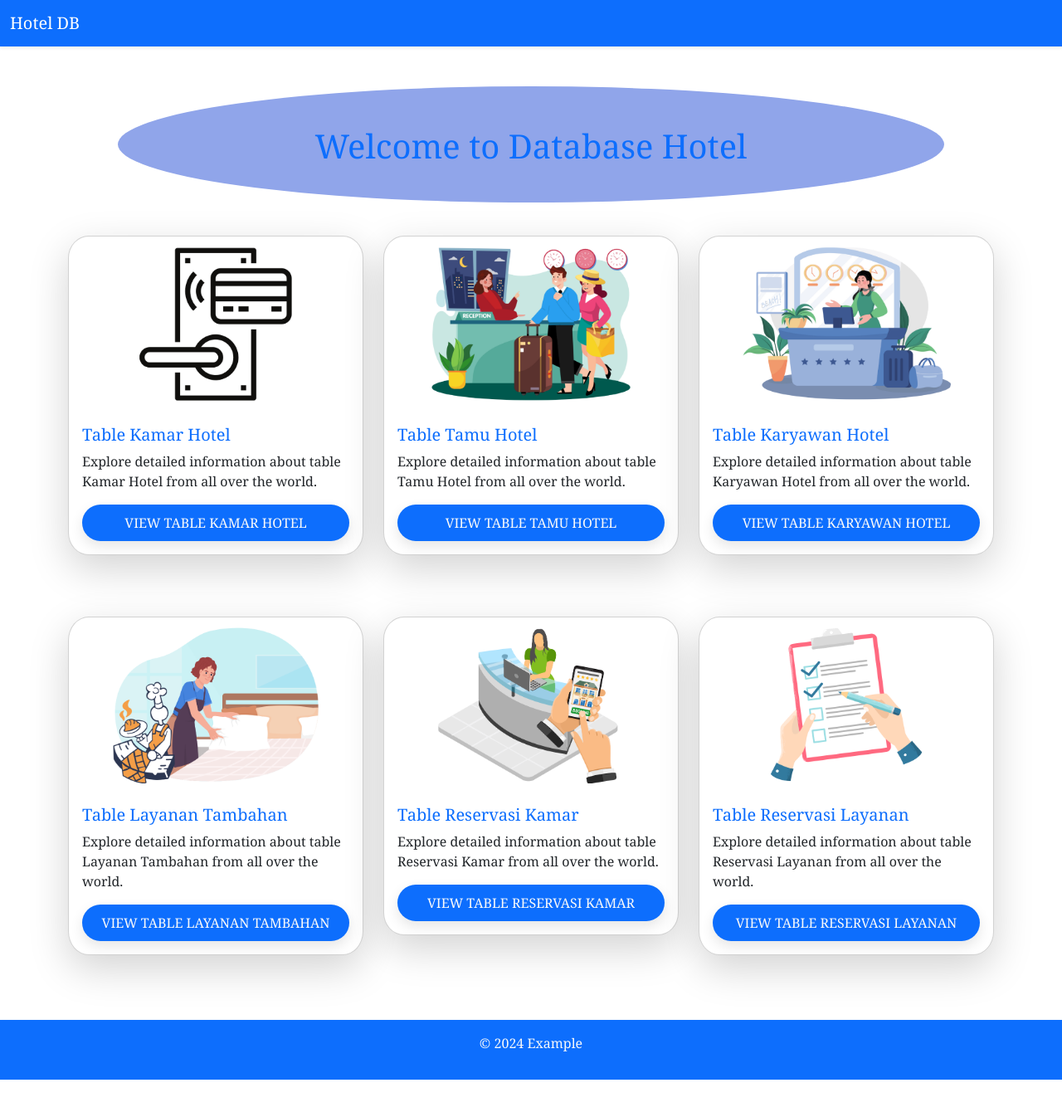
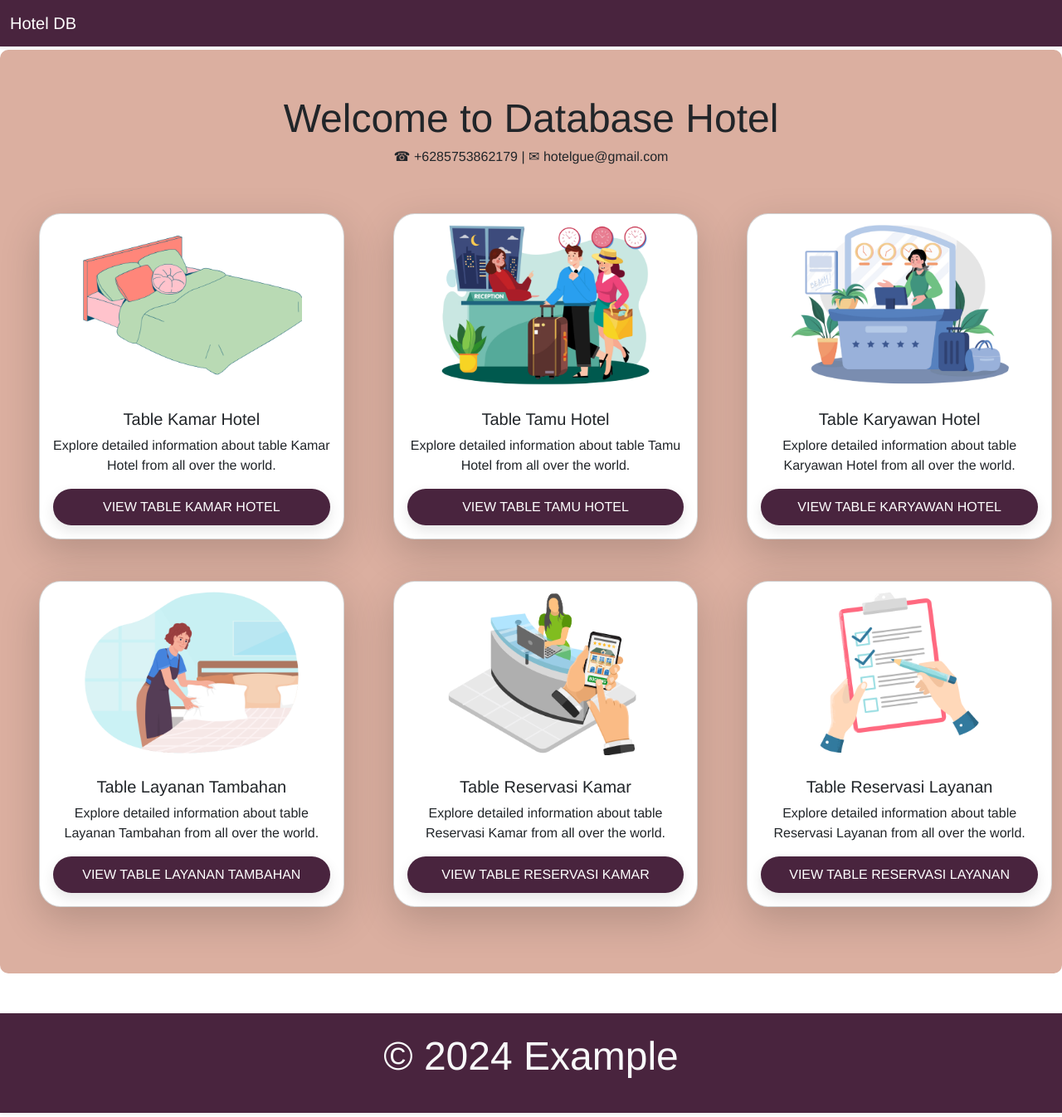
Before and after one commit to naufalfzml/Project-Akhir-BasisData, a Flask app: page / in a window 1280 px wide. Shown: the whole page at 83% size. Before the commit the page ends 1301 px from the top, so only its background shows below. Run offline with Flask 3, Linux system fonts and the light colour scheme.

Commit message:
home styling

```diff
--- a/app/static/home.css
+++ b/app/static/home.css
@@ -1,18 +1,46 @@
 body, html {
-  /* font-family: 'Franklin Gothic Medium', 'Arial Narrow', Arial, sans-serif; */
-  font-family: Cambria, Cochin, Georgia, Times, 'Times New Roman', serif;
+  font-family: 'Franklin Gothic Medium', 'Arial Narrow', Arial, sans-serif;
 }
+
+.bg-lilac {
+  background-color: #49243E;
+}
+
+.text-center {
+  font-size: 48px;
+  margin-bottom: 5px;
+}
+
+.info {
+  text-align: center;
+  opacity: 0;
+  transform: translateY(50px);
+  animation: slideUp 1s ease-out forwards;
+}
+
 .card {
-  width: 100%;
-  max-width: 400px;
+  max-width: 500px;
   margin-top: 20px;
   margin-bottom: 30px;
+  margin-left: 35px;
   transition: transform 0.3s ease, box-shadow 0.3s ease;
+  opacity: 0;
+  transform: translateY(50px);
+  animation: slideUp 3s ease-out forwards;
 }
 
 .card:hover {
   transform: scale(1.1);
-  box-shadow: 0px 10px 20px rgba(0,0,0,0.1);
+  box-shadow: 0px 10px 20px rgba(0,0,0,0.2);
+}
+
+.card-title {
+  text-align: center;
+  text-decoration: #DBAFA0;
+}
+
+.card-text {
+  text-align: center;
 }
 
 h1 {
@@ -23,6 +51,19 @@ h1 {
   animation: slideUp 1s ease-out forwards;
 }
 
+.container {
+  width: 100vw;
+  max-width: 100%;
+  background-color: #DBAFA0;
+  border-radius: 10px;
+  margin-top: 1px;
+}
+
+.container-title {
+  padding: 50px;
+  padding-bottom: 20px;
+}
+
 @keyframes slideUp {
   to {
     opacity: 1;
@@ -30,28 +71,24 @@ h1 {
   }
 }
 
-.container-title {
-  max-width: 100%;
-  margin: 20px 60px;
-  justify-content: center;
-  padding: 20px;
-  background: #90a5ea;
-  border-radius: 50%;
-}
-
 .btn {
-  color: #fafafa;
+  color: white;
   text-transform: uppercase;
   padding: 10px 20px;
   border-radius: 40px;
   border: 2px solid #fafafa;
   box-shadow: 0 0.4em 1em rgba(0,0,0,0.1);
-  border: navy;
+  border: #49243E;
 }
 
-.btn-primary:hover {
+.btn-lilac {
+  background-color: #49243E;
+}
+
+.btn-lilac:hover {
   background-color: white;
-  color: rgb(54, 54, 184);
+  color: #49243E;
+  border: 2px solid #49243E;
 }
 
 .col {
@@ -67,3 +104,8 @@ h1 {
 .card {
   border-radius: 7%;
 }
+
+.row {
+  margin-bottom: 10px;
+  padding-bottom: 50px;
+}
--- a/app/templates/KamarHotel/createKamarHotel.html
+++ b/app/templates/KamarHotel/createKamarHotel.html
@@ -11,9 +11,9 @@
   <body>
 
     <header>
-      <nav class="navbar navbar-expand-lg navbar-dark bg-primary shadow-sm">
+      <nav class="navbar navbar-expand-lg navbar-light bg-primary shadow-sm">
         <div class="container-fluid">
-          <a class="navbar-brand" href="/">EXAMPLE</a>
+          <a class="navbar-brand" href="/">HOTEL DB</a>
           <button class="navbar-toggler" type="button" data-bs-toggle="collapse" data-bs-target="#navbarNav" aria-controls="navbarNav" aria-expanded="false" aria-label="Toggle navigation">
             <span class="navbar-toggler-icon"></span>
           </button>
--- a/app/templates/KamarHotel/tableKamarHotel.html
+++ b/app/templates/KamarHotel/tableKamarHotel.html
@@ -11,7 +11,7 @@
   <body>
 
     <header>
-      <nav class="navbar navbar-expand-lg navbar-dark bg-primary shadow-sm">
+      <nav class="navbar navbar-expand-lg navbar-light bg-lilac shadow-sm">
         <div class="container-fluid">
           <a class="navbar-brand" href="/">EXAMPLE</a>
           <button class="navbar-toggler" type="button" data-bs-toggle="collapse" data-bs-target="#navbarNav" aria-controls="navbarNav" aria-expanded="false" aria-label="Toggle navigation">
--- a/app/templates/home.html
+++ b/app/templates/home.html
@@ -15,7 +15,7 @@
 
 
     <header>
-      <nav class="navbar navbar-expand-lg navbar-dark bg-primary shadow-sm">
+      <nav class="navbar navbar-expand-lg navbar-dark bg-lilac shadow-sm">
         <div class="container-fluid">
           <a class="navbar-brand" href="/home">Hotel DB</a>
           <button class="navbar-toggler" type="button" data-bs-toggle="collapse" data-bs-target="#navbarNav" aria-controls="navbarNav" aria-expanded="false" aria-label="Toggle navigation">
@@ -39,19 +39,20 @@
     </header>
 
     <main>
-      <div class="container mt-5">
+      <div class="container mt-1">
         <div class="container-title">
-          <h1 class="text-center text-primary mb-4">Welcome to Database Hotel</h1>
+          <h1 class="text-center text-lilac mt-1">Welcome to Database Hotel</h1>
+          <p class="info">&#9742; +6285753862179 | &#9993; hotelgue@gmail.com</p>
         </div>
 
-        <div class="row row-cols-1 row-cols-md-3 g-4">
+        <div class="row row-cols-1 row-cols-md-3">
           <div class="col">
             <div class="card shadow-lg">
               <img src="https://github.com/naufalfzml/Project-Akhir-BasisData/blob/klemen/app/templates/images/KamarHotel.png?raw=true" class="card-img-top" alt="tableKamarHotel">
               <div class="card-body">
-                <h5 class="card-title text-primary">Table Kamar Hotel</h5>
+                <h5 class="card-title text-lilac">Table Kamar Hotel</h5>
                 <p class="card-text">Explore detailed information about table Kamar Hotel from all over the world.</p>
-                <a href="/tableKamarHotel" class="btn btn-primary d-block mx-auto">View Table Kamar Hotel</a>
+                <a href="/tableKamarHotel" class="btn btn-lilac d-block mx-auto">View Table Kamar Hotel</a>
               </div>
             </div>
           </div>
@@ -60,9 +61,9 @@
             <div class="card shadow-lg">
               <img src="https://github.com/naufalfzml/Project-Akhir-BasisData/blob/klemen/app/templates/images/TamuHotel.png?raw=true" class="card-img-top" alt="tableTamuHotel">
               <div class="card-body">
-                <h5 class="card-title text-primary">Table Tamu Hotel</h5>
+                <h5 class="card-title text-lilac">Table Tamu Hotel</h5>
                 <p class="card-text">Explore detailed information about table Tamu Hotel from all over the world.</p>
-                <a href="/tableTamuHotel" class="btn btn-primary d-block mx-auto">View Table Tamu Hotel</a>
+                <a href="/tableTamuHotel" class="btn btn-lilac d-block mx-auto">View Table Tamu Hotel</a>
               </div>
             </div>
           </div>
@@ -71,9 +72,9 @@
             <div class="card shadow-lg">
               <img src="https://github.com/naufalfzml/Project-Akhir-BasisData/blob/klemen/app/templates/images/KaryawanHotel.png?raw=true" class="card-img-top" alt="tableKaryawanHotel">
               <div class="card-body">
-                <h5 class="card-title text-primary">Table Karyawan Hotel</h5>
+                <h5 class="card-title text-lilac">Table Karyawan Hotel</h5>
                 <p class="card-text">Explore detailed information about table Karyawan Hotel from all over the world.</p>
-                <a href="/tableKaryawan" class="btn btn-primary d-block mx-auto">View Table Karyawan Hotel</a>
+                <a href="/tableKaryawan" class="btn btn-lilac d-block mx-auto">View Table Karyawan Hotel</a>
               </div>
             </div>
           </div>
@@ -82,9 +83,9 @@
             <div class="card shadow-lg">
               <img src="https://github.com/naufalfzml/Project-Akhir-BasisData/blob/klemen/app/templates/images/LayananTambahan.png?raw=true" class="card-img-top" alt="tableLayananTambahan">
               <div class="card-body">
-                <h5 class="card-title text-primary">Table Layanan Tambahan</h5>
+                <h5 class="card-title text-lilac">Table Layanan Tambahan</h5>
                 <p class="card-text">Explore detailed information about table Layanan Tambahan from all over the world.</p>
-                <a href="/tableLayananTambahan" class="btn btn-primary d-block mx-auto">View Table Layanan Tambahan</a>
+                <a href="/tableLayananTambahan" class="btn btn-lilac d-block mx-auto">View Table Layanan Tambahan</a>
               </div>
             </div>
           </div>
@@ -93,9 +94,9 @@
             <div class="card shadow-lg">
               <img src="https://github.com/naufalfzml/Project-Akhir-BasisData/blob/klemen/app/templates/images/ReservasiKamar.png?raw=true" class="card-img-top" alt="tableLayananTambahan">
                 <div class="card-body">
-                  <h5 class="card-title text-primary">Table Reservasi Kamar</h5>
+                  <h5 class="card-title text-lilac">Table Reservasi Kamar</h5>
                   <p class="card-text">Explore detailed information about table Reservasi Kamar from all over the world.</p>
-                  <a href="/tableReservasiKamar" class="btn btn-primary d-block mx-auto">View Table Reservasi Kamar</a>
+                  <a href="/tableReservasiKamar" class="btn btn-lilac d-block mx-auto">View Table Reservasi Kamar</a>
                 </div>
               </div>
             </div>
@@ -104,9 +105,9 @@
               <div class="card shadow-lg">
                 <img src="https://github.com/naufalfzml/Project-Akhir-BasisData/blob/klemen/app/templates/images/ReservasiLayanan.png?raw=true" class="card-img-top" alt="tableLayananTambahan">
                 <div class="card-body">
-                  <h5 class="card-title text-primary">Table Reservasi Layanan</h5>
+                  <h5 class="card-title text-lilac">Table Reservasi Layanan</h5>
                   <p class="card-text">Explore detailed information about table Reservasi Layanan from all over the world.</p>
-                  <a href="/tableReservasiLayanan" class="btn btn-primary d-block mx-auto">View Table Reservasi Layanan</a>
+                  <a href="/tableReservasiLayanan" class="btn btn-lilac d-block mx-auto">View Table Reservasi Layanan</a>
                 </div>
               </div>
             </div>
@@ -114,7 +115,7 @@
         </div>
     </main>
 
-    <footer class="bg-primary text-light text-center p-3 mt-5 shadow-sm">
+    <footer class="bg-lilac text-light text-center p-3 mt-5 shadow-sm">
       <p>&copy; 2024 Example</p>
     </footer>
 
--- a/connect.py
+++ b/connect.py
@@ -4,7 +4,7 @@ import os
 # function to create a connection to the database
 def create_connection():
 
-    server = 'NAUFAL\SQLEXPRESS'  # Ubah sesuai dengan nama server kalian     #
+    server = 'LAPTOP-AEVLMMEM'  # Ubah sesuai dengan nama server kalian     #
     database = 'Database_hotel'        # Ubah sesuai dengan nama database kalian   #
 
     connection_string = f'DRIVER={{SQL Server}};SERVER={server};DATABASE={database}'
```
Also changed, not shown: app/templates/images/KamarHotel.png, app/templates/images/LayananTambahan.png.
